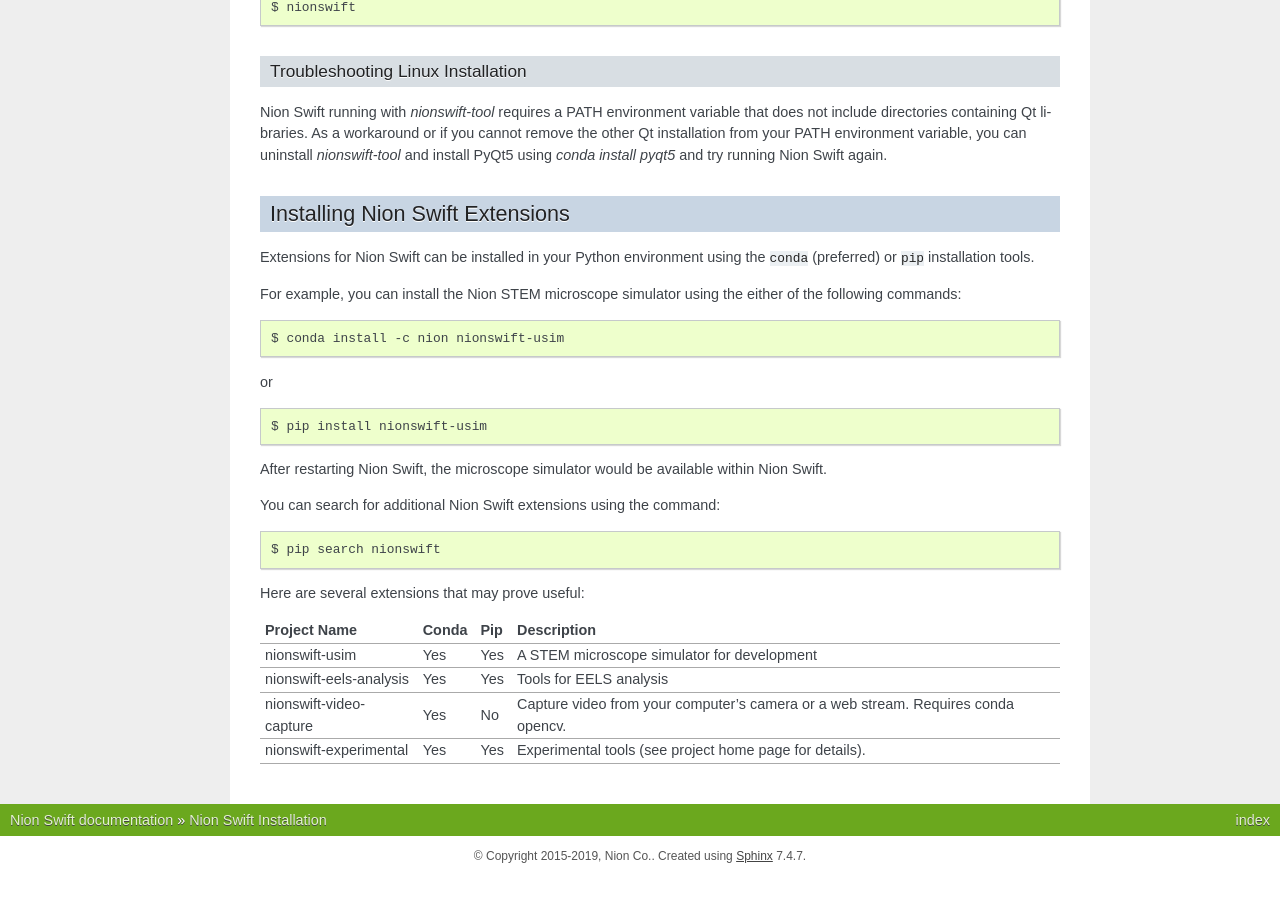
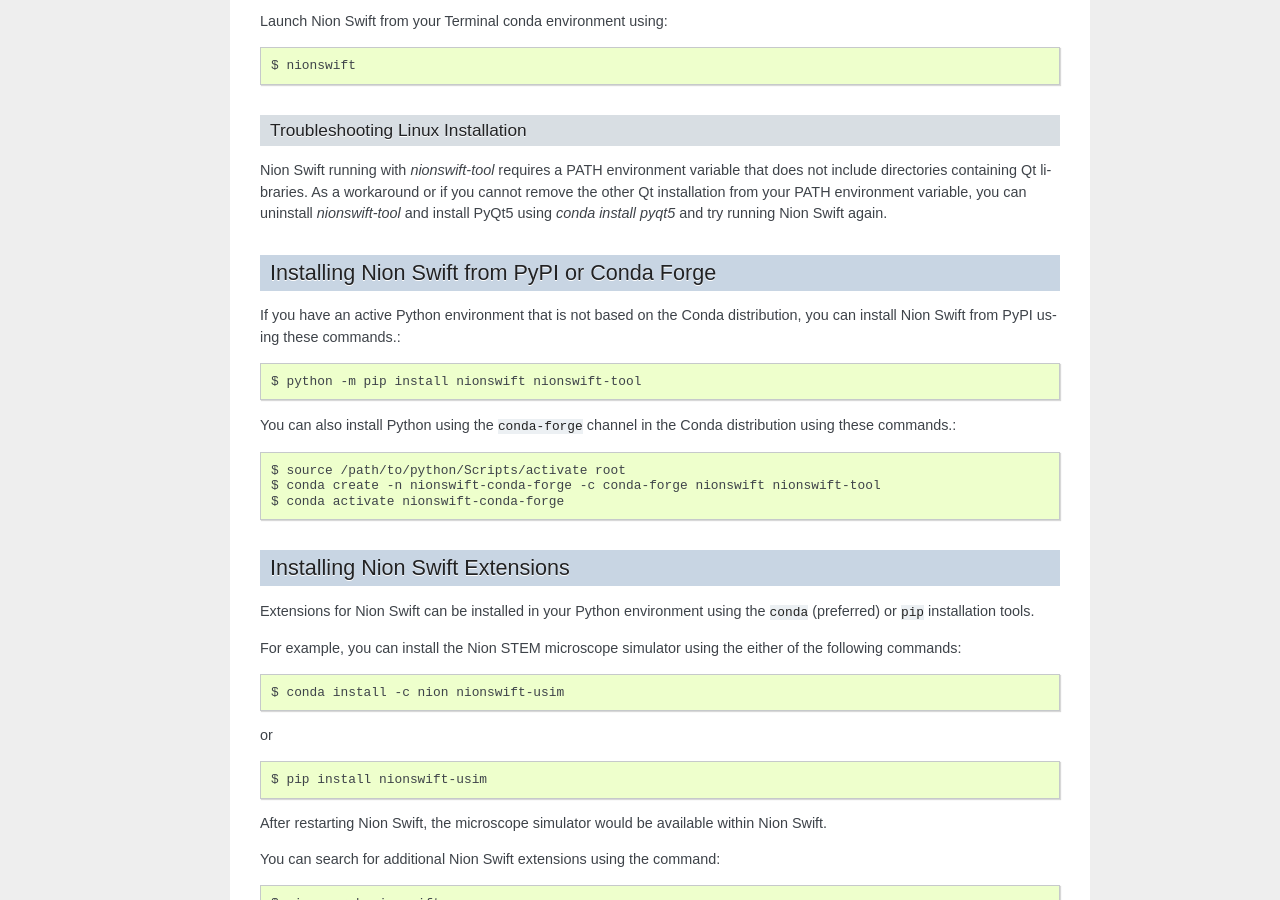
Before and after one commit to nion-software/nionswift, a Sphinx documentation site: the page built from docs/installation.rst, in a window 1280 px wide and 900 px high, scrolled down 3205 px. Built offline with Sphinx 7.4.7, drawn with Linux system fonts in a browser that asks for light colours; before the commit the page ends 4081 px from its top, so only the background shows below that; some of the changed text lies outside the part shown.

Commit message:
Add info about installing PyPI and conda-forge.

```diff
--- a/docs/installation.rst
+++ b/docs/installation.rst
@@ -47,6 +47,8 @@ The installer may give you an option to add Python to your command line PATH. We
 The installer may also give you an option to make this the default Python for your system. Again, we recommend against this since it may interfere with other Python installations.
 
 You can usually use the default location for the installation; however, make a note of wherever you choose to install it so that that location can be used in the steps below.
+
+Nion Swift can also be installed from the command line using PyPI and standard Python or from the ``conda-forge`` channel of either Anaconda or Miniconda. See the `Installing Nion Swift from PyPI or Conda Forge`_ section below.
 
 Windows
 -------
@@ -137,6 +139,18 @@ Troubleshooting Linux Installation
 ++++++++++++++++++++++++++++++++++
 Nion Swift running with `nionswift-tool` requires a PATH environment variable that does not include directories containing Qt libraries. As a workaround or if you cannot remove the other Qt installation from your PATH environment variable, you can uninstall `nionswift-tool` and install PyQt5 using `conda install pyqt5` and try running Nion Swift again.
 
+Installing Nion Swift from PyPI or Conda Forge
+----------------------------------------------
+If you have an active Python environment that is not based on the Conda distribution, you can install Nion Swift from PyPI using these commands.::
+
+    $ python -m pip install nionswift nionswift-tool
+
+You can also install Python using the ``conda-forge`` channel in the Conda distribution using these commands.::
+
+    $ source /path/to/python/Scripts/activate root
+    $ conda create -n nionswift-conda-forge -c conda-forge nionswift nionswift-tool
+    $ conda activate nionswift-conda-forge
+
 Installing Nion Swift Extensions
 --------------------------------
 Extensions for Nion Swift can be installed in your Python environment using the ``conda`` (preferred) or ``pip`` installation tools.
```
